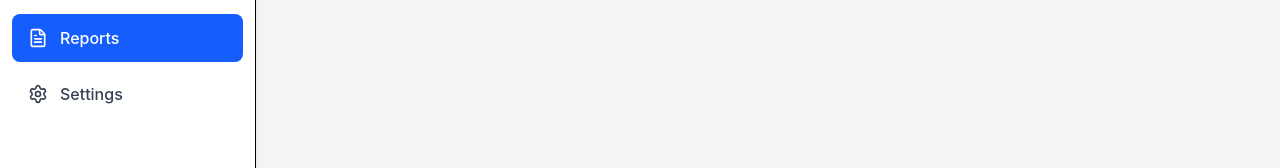
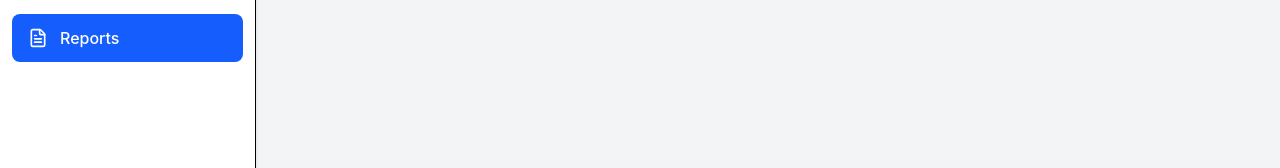
Before and after one commit to websoftoffice8-jpg/websoftofficemanagement, a React (Vite) app: page /admin/reports in a window 1280 px wide. Shown: the part 182-350 px from the top of the page. Built offline with nearby package versions, Linux system fonts and the light colour scheme.

Commit message:
admin employee final

```diff
--- a/src/Data/SidebarLinks.js
+++ b/src/Data/SidebarLinks.js
@@ -14,11 +14,6 @@ export const adminLinks = [
     path: "/admin/reports",
     icon: "FileText",
   },
-  {
-    name: "Settings",
-    path: "/admin/settings",
-    icon: "Settings",
-  },
 ];
 
 export const employeeLinks = [
--- a/src/Layouts/Sidebar.jsx
+++ b/src/Layouts/Sidebar.jsx
@@ -5,7 +5,7 @@ import {
   CalendarCheck,
   Users,
   FileText,
-  Settings,
+
   LogOut,
   X,
 
@@ -16,7 +16,7 @@ const icons = {
   CalendarCheck,
   Users,
   FileText,
-  Settings,
+
 };
 
 const Sidebar = ({ links, isOpen, setIsOpen }) => {
--- a/src/Pages/Admin/Settings.jsx
+++ /dev/null
@@ -1,11 +0,0 @@
-import React from 'react'
-
-const Settings = () => {
-  return (
-    <div>
-      this is admin settings
-    </div>
-  )
-}
-
-export default Settings
--- a/src/Routes/AppRoutes.jsx
+++ b/src/Routes/AppRoutes.jsx
@@ -7,7 +7,7 @@ import { createBrowserRouter, RouterProvider, Routes, Route } from 'react-router
 import AdminDashboard from "../pages/admin/Dashboard";
 import Employees from "../Pages/Admin/Employees/Employees";
 import Reports from "../Pages/Admin/Reports";
-import Settings from "../Pages/Admin/Settings";
+
 
 
 // Employee
@@ -34,7 +34,7 @@ const AppRoutes = () => {
                 <Route path="/admin/dashboard" element={<AdminDashboard />} />
                 <Route path="/admin/employees" element={<Employees />} />
                 <Route path="/admin/reports" element={<Reports />} />
-                <Route path="/admin/settings" element={<Settings />} />
+
             </Route>
 
             {/* Employee */}
```
